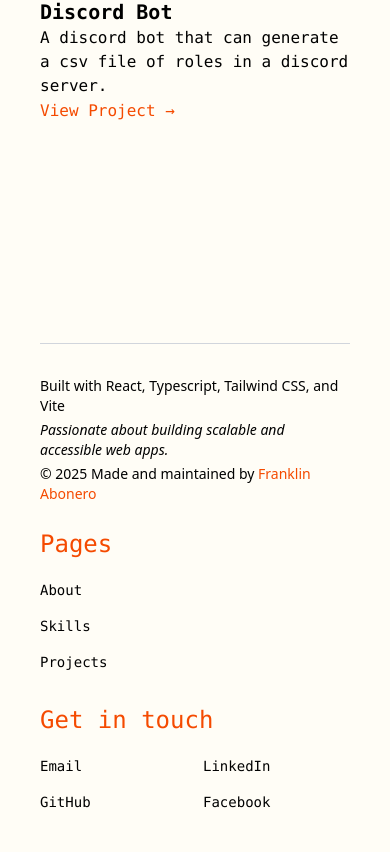
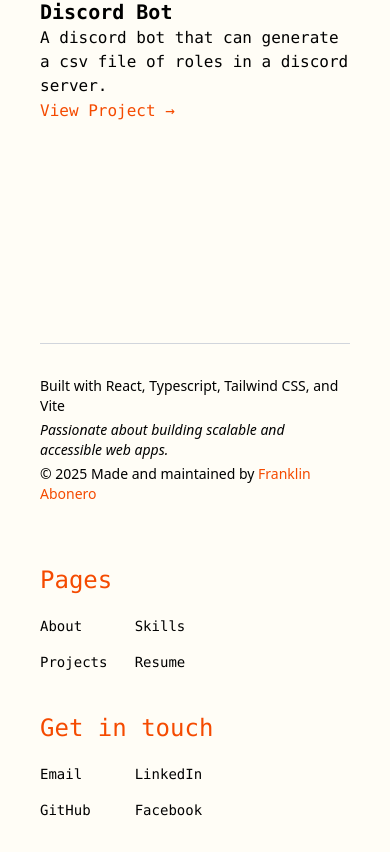
Before and after one commit to Four26/vite-react-portfolio, a React (Vite) app: page / in a window 390 px wide. Shown: the part 7016-7868 px from the top of the page. Built offline with nearby package versions, Linux system fonts and the light colour scheme.

Commit message:
added resume

```diff
--- a/src/pages/Footer.tsx
+++ b/src/pages/Footer.tsx
@@ -1,7 +1,7 @@
 const Footer = () => {
     return (
         <div className="wrapper px-10 md:px-15 lg:px-20">
-            <footer className="mt-10 py-8 border-t border-gray-300 flex flex-col md:flex-row justify-between items-start md:items-center gap-6 text-sm">
+            <footer className="mt-10 py-8 border-t border-gray-300 flex flex-col md:flex-row justify-between items-start md:items-start gap-15 text-sm">
                 {/* Left Section */}
                 <div className="flex-1 text-left space-y-1">
                     <p>Built with React, Typescript, Tailwind CSS, and Vite</p>
@@ -13,23 +13,27 @@ const Footer = () => {
                 </div>
 
                 {/* Right Section */}
-                <div className="flex flex-col sm:flex-row gap-8 w-full md:w-[30%] justify-between">
+                <div className="flex flex-col sm:flex-row gap-10 w-auto justify-between">
                     <div className="pages">
                         <h2 className="text-orange-600 text-2xl font-mono mb-5">Pages</h2>
-                        <ul className="space-y-4 font-mono">
-                            <li><a href="#about">About</a></li>
-                            <li><a href="#skills">Skills</a></li>
-                            <li><a href="#projects">Projects</a></li>
+                        <ul className="grid grid-cols-2 gap-x-4 gap-y-4 font-mono">
+                            <li><a className="hover:text-orange-600 transition-colors" href="#about">About</a></li>
+                            <li><a className="hover:text-orange-600 transition-colors" href="#skills">Skills</a></li>
+                            <li><a className="hover:text-orange-600 transition-colors" href="#projects">Projects</a></li>
+                            <li>
+                                <a target="_blank" rel="noopener noreferrer" className="hover:text-orange-600 transition-colors" href="https://drive.google.com/file/d/1PJxdRML58hBh0VoxQStd_CHGDZa5EKIU/view?usp=drive_link">
+                                    Resume
+                                </a></li>
                         </ul>
                     </div>
 
                     <div className="connect">
                         <h2 className="text-orange-600 text-2xl font-mono mb-5">Get in touch</h2>
                         <ul className="grid grid-cols-2 gap-x-4 gap-y-4 font-mono">
-                            <li><a href="mailto:franklinabonero28@gmail.com">Email</a></li>
-                            <li><a href="https://www.linkedin.com/in/franklinabonero/" target="_blank">LinkedIn</a></li>
-                            <li><a href="https://github.com/Four26" target="_blank">GitHub</a></li>
-                            <li><a href="https://www.facebook.com/frank.abonero20/" target="_blank">Facebook</a></li>
+                            <li><a className="hover:text-orange-600 transition-colors" href="mailto:franklinabonero28@gmail.com">Email</a></li>
+                            <li><a className="hover:text-orange-600 transition-colors" href="https://www.linkedin.com/in/franklinabonero/" target="_blank">LinkedIn</a></li>
+                            <li><a className="hover:text-orange-600 transition-colors" href="https://github.com/Four26" target="_blank">GitHub</a></li>
+                            <li><a className="hover:text-orange-600 transition-colors" href="https://www.facebook.com/frank.abonero20/" target="_blank">Facebook</a></li>
                         </ul>
                     </div>
                 </div>
--- a/src/pages/Navbar.tsx
+++ b/src/pages/Navbar.tsx
@@ -24,7 +24,7 @@ const Navbar = () => {
                                     className="flex items-center gap-2 text-orange-600 hover:text-orange-700 transition-colors"
                                 >
                                     <FaEnvelope className="text-lg" />
-                                    <span className="hidden lg:inline">franklinabonero28@gmail.com</span>
+                                    <span className="hidden lg:inline underline">franklinabonero28@gmail.com</span>
                                 </a>
                             </li>
                             <li>
@@ -49,6 +49,15 @@ const Navbar = () => {
                                     className="hover:text-orange-600 transition-colors"
                                 >
                                     Projects
+                                </a>
+                            </li>
+                            <li>
+                                <a
+                                    target="_blank"
+                                    rel="noopener noreferrer"
+                                    className="hover:text-orange-600 transition-colors"
+                                    href="https://drive.google.com/file/d/1PJxdRML58hBh0VoxQStd_CHGDZa5EKIU/view?usp=drive_link">
+                                    Resume
                                 </a>
                             </li>
                         </ul>
```
